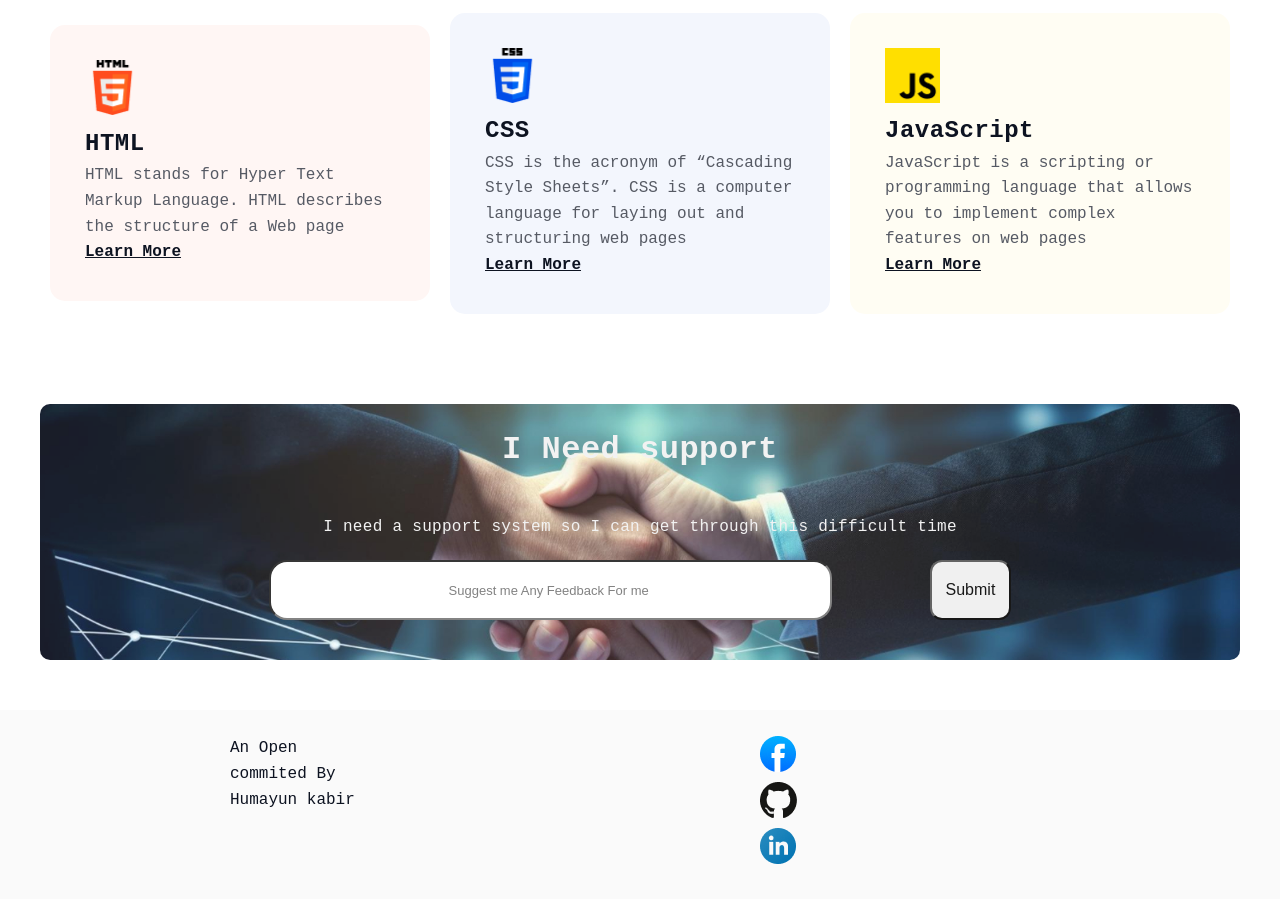
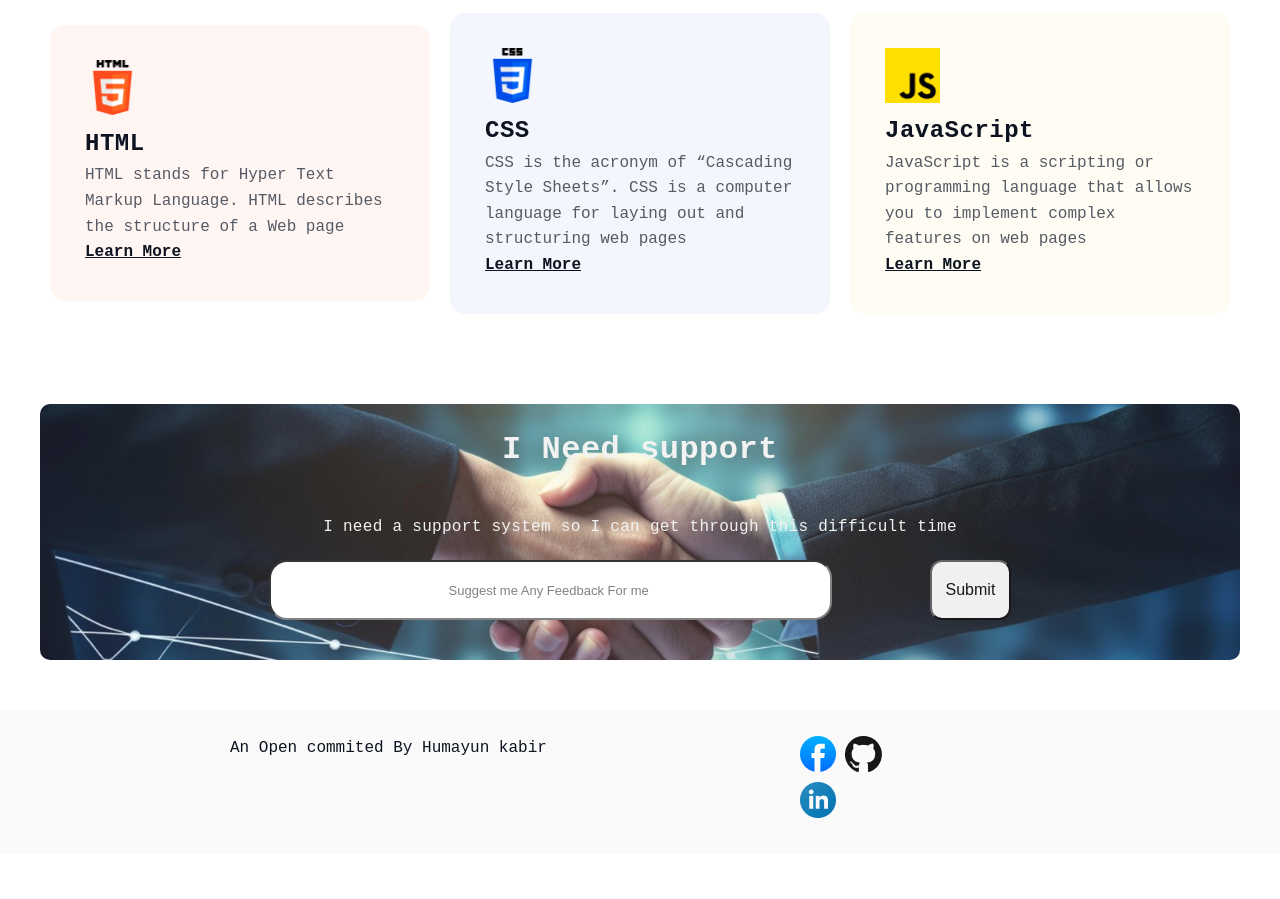
Before and after one commit to Humayundenju/program-assignment-1, a plain HTML site: page index.html in a window 1280 px wide. Shown: the part 3445-4344 px from the top of the page. After the commit the page ends 4299 px from the top, so only its background shows below. Drawn offline with Linux system fonts and the light colour scheme; a web font is replaced by a local one.

Commit message:
Update style.css

```diff
--- a/style/style.css
+++ b/style/style.css
@@ -387,5 +387,5 @@
   }
   .footer-column1{
       width: 50%;
-      padding: 0px 290px;
+      padding: 0px 134px;
   }
```
